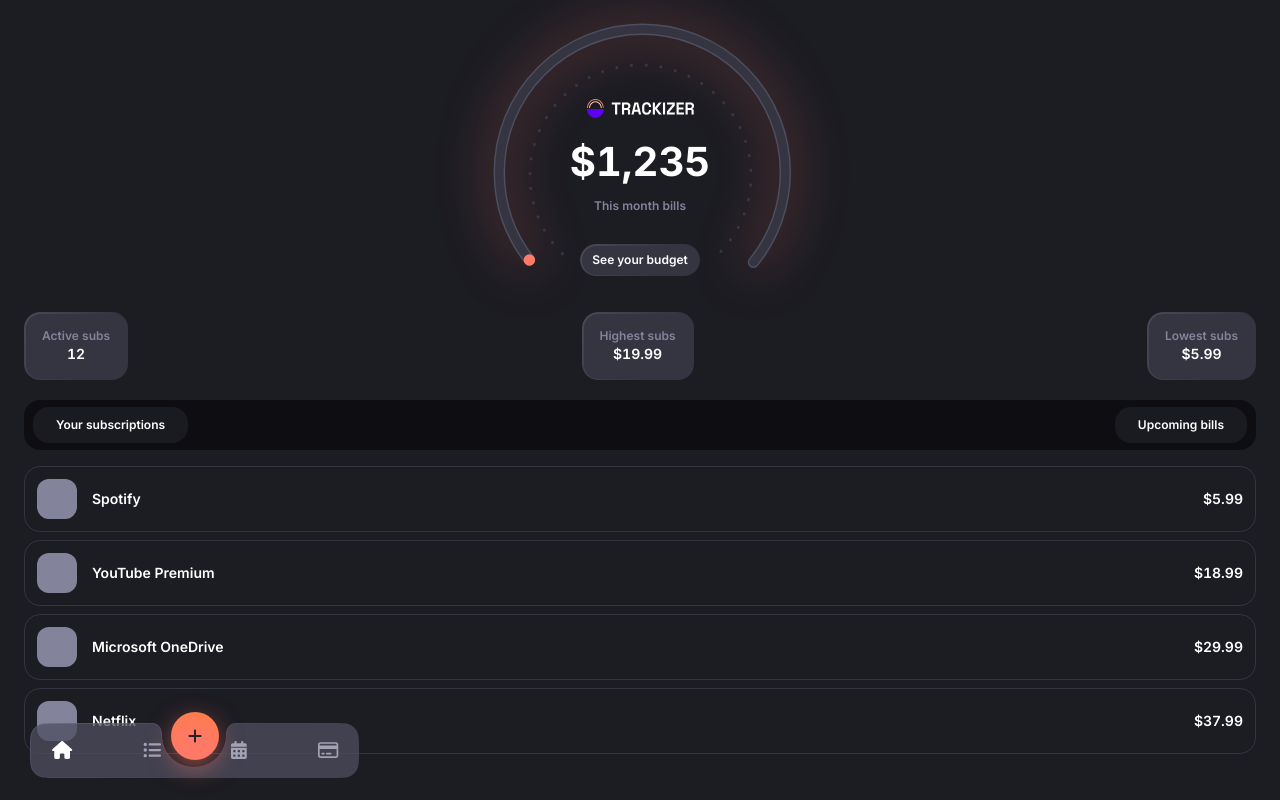
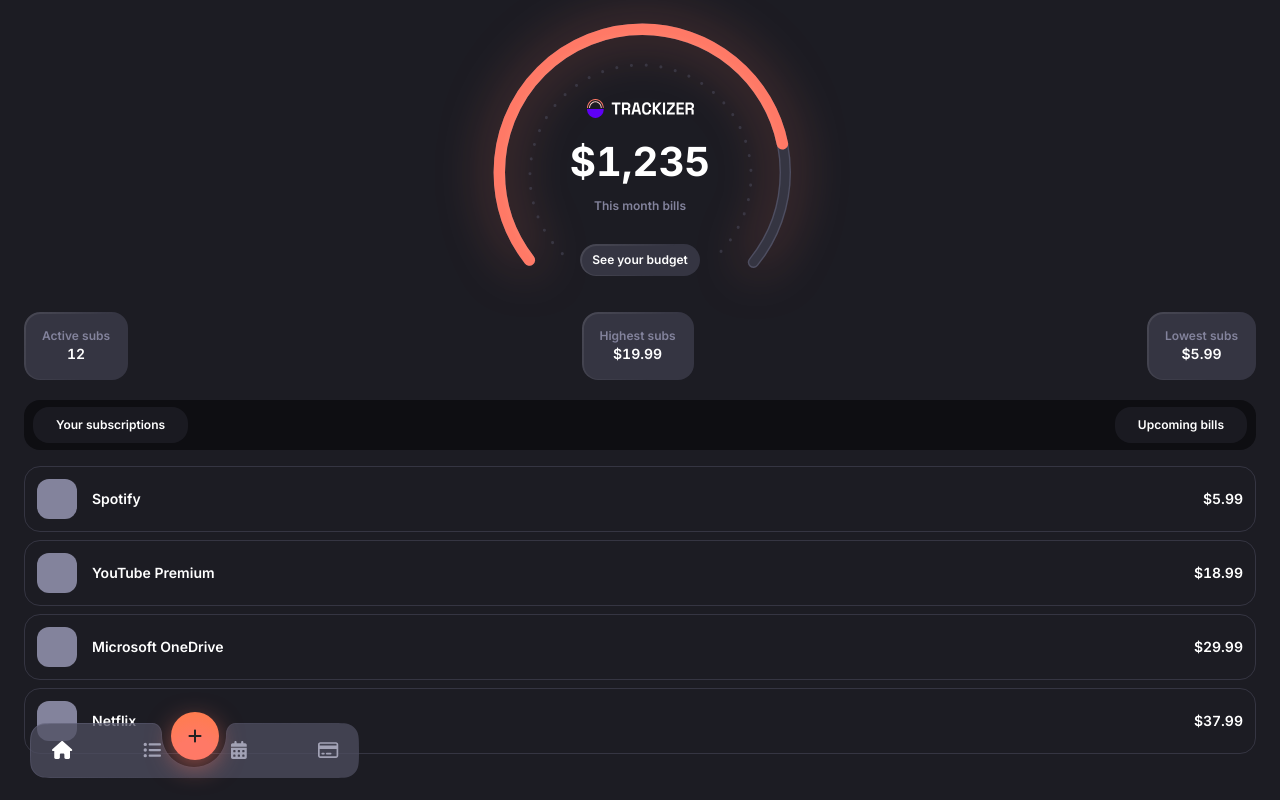
Before and after one commit to Dan-Viduykov/trackizer, a React (Create React App) app: page / in a window 1280 px wide. Built offline with nearby package versions, Linux system fonts and the light colour scheme.

Commit message:
indicator on home screen

```diff
--- a/src/core/modules/IApp.ts
+++ b/src/core/modules/IApp.ts
@@ -1,5 +1,7 @@
 export interface AppState {
-    subscriptions: ISub[]
+    subscriptions: ISub[];
+    moneyLimit: number;
+    moneySpent: number;
 }
 
 export interface ISub {
--- a/src/core/store/reducers/appReducer.ts
+++ b/src/core/store/reducers/appReducer.ts
@@ -21,7 +21,9 @@ const initialState: AppState = {
             currency: 'USD ($)',
             price: 18.99,
         }
-    ]
+    ],
+    moneyLimit: 1800,
+    moneySpent: 1200,
 }
 
 export const AppSlice = createSlice({
--- a/src/pages/HomeScreen/HomeScreen.scss
+++ b/src/pages/HomeScreen/HomeScreen.scss
@@ -27,38 +27,6 @@
 
     &__indicator {
         margin-bottom: 75px;
-
-        .spinner {
-            position: absolute;
-            top: -84px;
-            left: -12px;
-            width: 100%;
-            height: 286px;
-            filter: drop-shadow( 0px 0px 25px rgba(255, 121, 102, 0.5) );
-
-
-            & .outer {
-                stroke: $gray60;
-                stroke-linecap: round;
-                stroke-dasharray: 270 90;
-                stroke-dashoffset: 236px;
-                z-index: 2;
-            }
-
-            & .middle {
-                stroke: $gray70;
-                stroke-linecap: round;
-                stroke-dasharray: 270 90;
-                stroke-dashoffset: 236px;
-                z-index: 3;
-            }
-
-            & .inner {
-                stroke-linecap: round;
-                stroke: url(#linearColors2);
-                z-index: 4;
-            }
-        }
     }
 
     &__logo {
--- a/src/pages/HomeScreen/HomeScreen.tsx
+++ b/src/pages/HomeScreen/HomeScreen.tsx
@@ -2,6 +2,7 @@ import React, { FC } from "react";
 import BottomBar from "../../components/BottomBar";
 import './HomeScreen.scss'
 import logo from '../../assets/svg/logo.svg'
+import Indicator from "./Indicator/Indicator";
 
 const HomeScreen: FC = () => {
     return (
@@ -9,16 +10,7 @@ const HomeScreen: FC = () => {
             <div className="home__counter">
                 <div className="home__total">
                     <div className="home__indicator">
-                        <svg className="spinner" viewBox="0 0 100 100">
-                            <radialGradient id="linearColors2" x1="0.5" y1="0" x2="0.5" y2="1">
-                                <stop offset="0%" stopColor="#FFFFFF"></stop>
-                                <stop offset="43.25%" stopColor="#ffbf9b"></stop>
-                                <stop offset="100%" stopColor="#FF7966"></stop>
-                            </radialGradient>
-                            <circle className="outer" cx="55" cy="55" r="50" fill="none" strokeWidth="4"></circle>
-                            <circle className="middle" cx="55" cy="55" r="50" fill="none" strokeWidth="3"></circle>
-                            <circle className="inner" strokeDasharray={`0 360`} strokeDashoffset={'236'} cx="55" cy="55" r="50" fill="none" strokeWidth="4"></circle>
-                        </svg>
+                        <Indicator />
                     </div>
                     <img className="home__logo" src={logo} alt="logo" />
                     <p className="home__total-price ft-7">$1,235</p>
--- /dev/null
+++ b/src/pages/HomeScreen/Indicator/Indicator.scss
@@ -0,0 +1,34 @@
+@import '../../../sass/style.scss';
+
+.spinner {
+    position: absolute;
+    top: -84px;
+    left: -12px;
+    width: 100%;
+    height: 286px;
+    filter: drop-shadow( 0px 0px 25px rgba(255, 121, 102, 0.5) );
+
+
+    & .outer {
+        stroke: $gray60;
+        stroke-linecap: round;
+        stroke-dasharray: 270 90;
+        stroke-dashoffset: 236px;
+        z-index: 2;
+    }
+
+    & .middle {
+        stroke: $gray70;
+        stroke-linecap: round;
+        stroke-dasharray: 270 90;
+        stroke-dashoffset: 236px;
+        z-index: 3;
+        overflow: hidden;
+    }
+
+    & .inner {
+        stroke-linecap: round;
+        stroke: url(#linearColors2);
+        z-index: 4;
+    }
+}
--- /dev/null
+++ b/src/pages/HomeScreen/Indicator/Indicator.tsx
@@ -0,0 +1,27 @@
+import { FC } from "react";
+import { useAppSelector } from "../../../core/hooks/redux";
+import './Indicator.scss'
+
+const Indicator: FC = () => {
+    const INDICATOR_MAX_LENGTH = 270;
+    const { moneyLimit, moneySpent } = useAppSelector(state => state.appReducer)
+
+    let dasharray1 = INDICATOR_MAX_LENGTH * moneySpent / moneyLimit;
+    if (dasharray1 > 270) dasharray1 = 270;
+    let dasharray2 = 360 - dasharray1;
+
+    return (
+        <svg className="spinner" viewBox="0 0 100 100">
+            <radialGradient id="linearColors2" x1="0.5" y1="0" x2="0.5" y2="1">
+                <stop offset="0%" stopColor="#FFFFFF"></stop>
+                <stop offset="43.25%" stopColor="#ffbf9b"></stop>
+                <stop offset="100%" stopColor="#FF7966"></stop>
+            </radialGradient>
+            <circle className="outer" cx="55" cy="55" r="50" fill="none" strokeWidth="4"></circle>
+            <circle className="middle" cx="55" cy="55" r="50" fill="none" strokeWidth="3"></circle>
+            <circle className="inner" strokeDasharray={`${dasharray1} ${dasharray2}`} strokeDashoffset={'236'} cx="55" cy="55" r="50" fill="none" strokeWidth="4"></circle>
+        </svg>
+    )
+}
+
+export default Indicator
--- /dev/null
+++ b/src/pages/HomeScreen/Indicator/index.ts
@@ -0,0 +1,3 @@
+import Indicator from "./Indicator";
+
+export default Indicator
```
